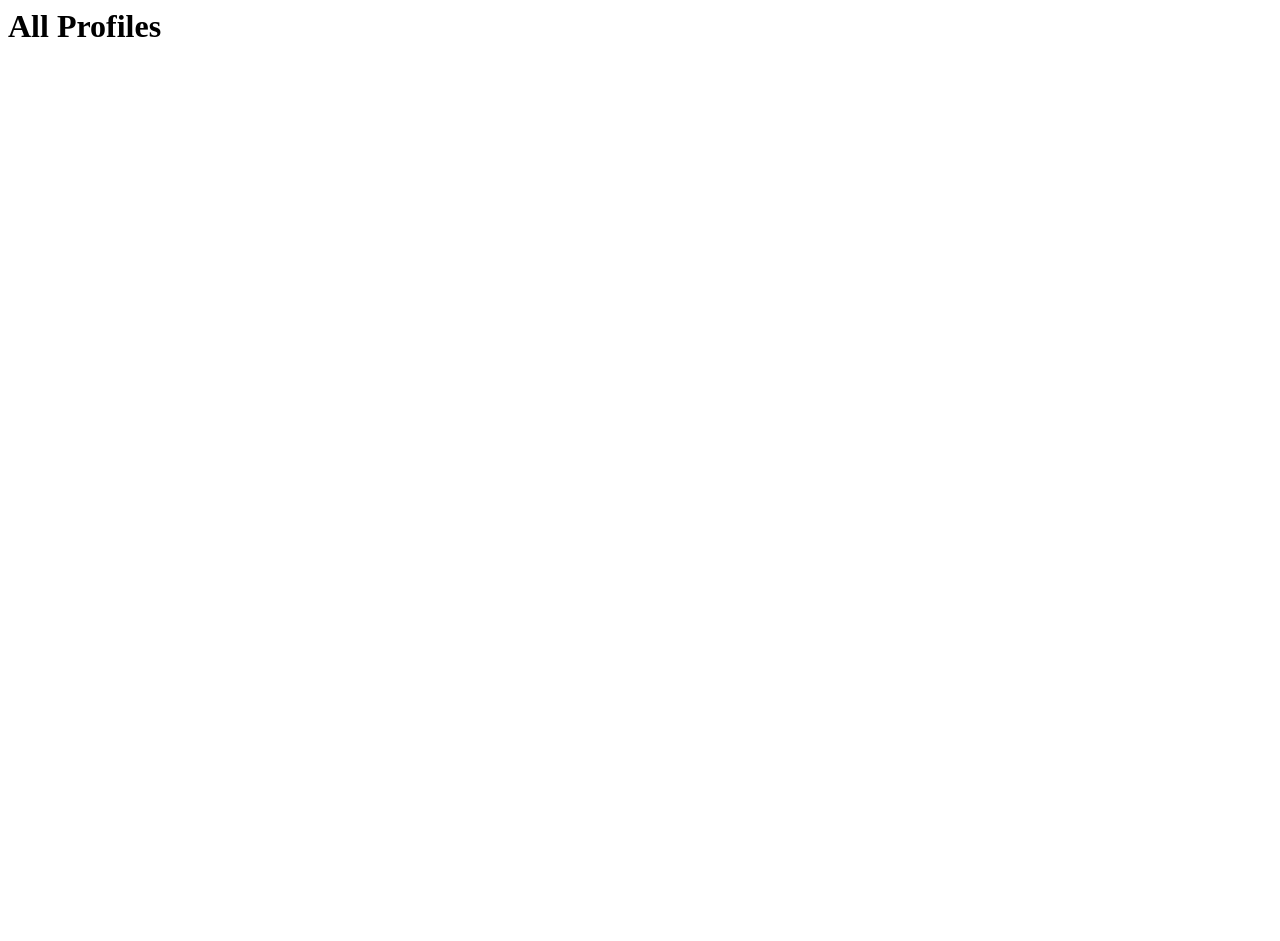
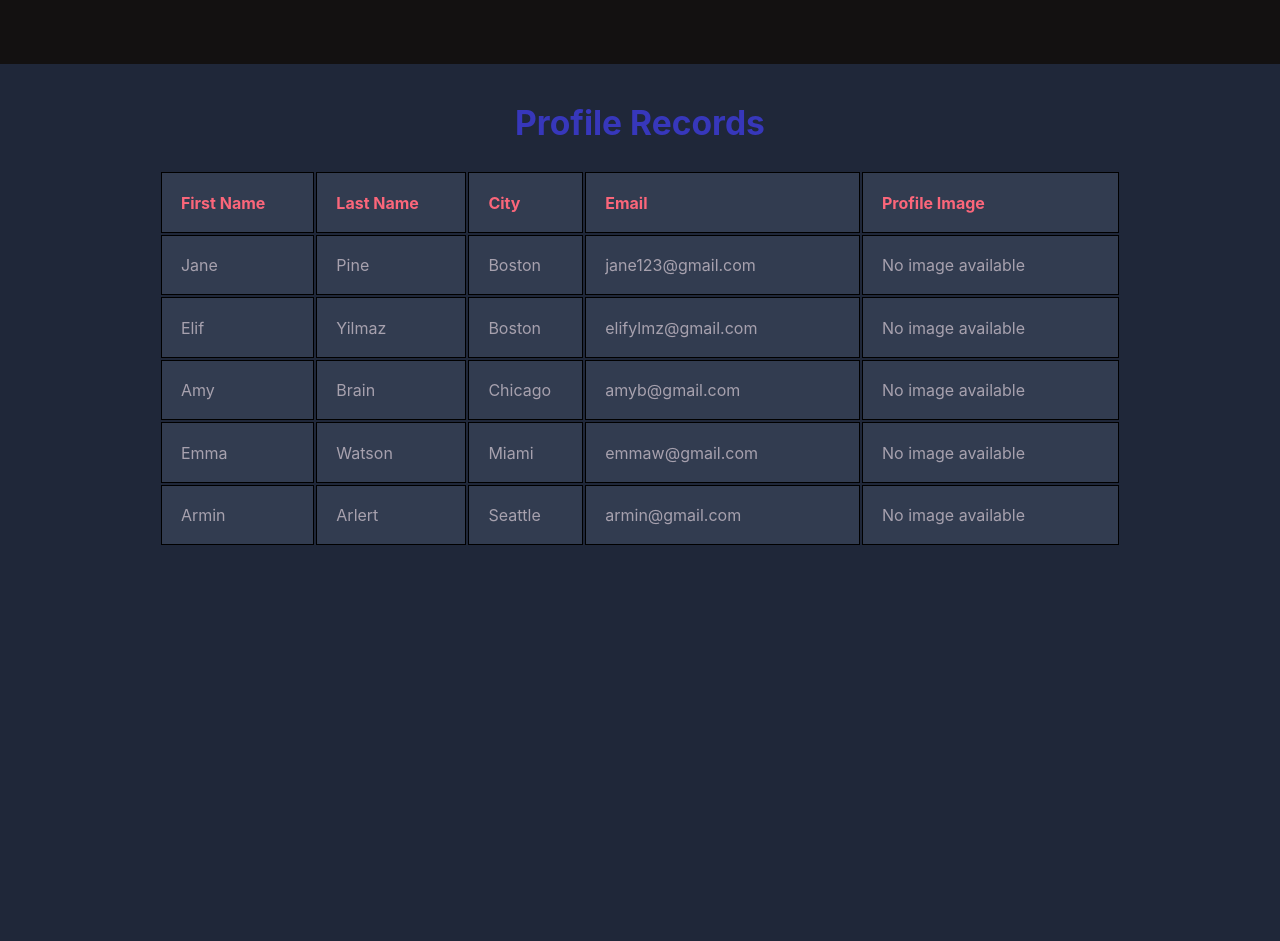
Before and after one commit to Senahilal/cs412, a Django app: page /mini_fb/ in a window 1280 px wide. Before the commit the page is almost empty. Before the commit the page ends 37 px from the top, so only its background shows below. Run offline with Django 5.2, Linux system fonts and the light colour scheme; data comes from the database, SQL or seed files in the repository.

Commit message:
updated style for mini_fb

```diff
--- /dev/null
+++ b/mini_fb/static/stylesmini.css
@@ -0,0 +1,116 @@
+*
+{
+    margin:0;
+    padding: 0;
+    font-family: medium-content-sans-serif-font, -apple-system, BlinkMacSystemFont, "Segoe UI", Roboto, Oxygen, Ubuntu, Cantarell, "Open Sans", "Helvetica Neue", sans-serif;
+}
+
+body
+{
+    align-content: center;
+    background-color:#1F2739;
+}
+
+
+
+/* NAVBAR */
+
+header{
+    background-color:rgb(19, 17, 17);
+    padding: 4vh;
+}
+
+
+nav ul{
+    display: flex;
+    list-style-type: none; /*Removing dots from list items */
+}
+
+nav ul li{
+    margin: 10px; /*space between each li*/
+}
+
+nav a {
+    text-decoration:none; /*removing underline of the links */
+    color: white;
+    font-weight: bold;
+    font-size: calc(7px + 1vw);
+}
+
+
+
+
+/* MAIN */
+main{
+    background-color:#1F2739;
+    margin: auto;
+    color: white;
+    font-size: 140%;
+    text-align: center;
+    padding:3%;
+    min-height:100vh;
+}
+
+h2{
+    color: rgb(55, 55, 187);
+}
+
+/* TABLE */
+/* table{
+    margin: auto;
+    text-align: center;
+    overflow: hidden;
+    width: 80%;
+    margin: 0 auto;
+    display: table;
+    padding: 0 0 8em 0;
+    background-color: #323C50;
+    color: #FB667A;
+
+
+
+}
+
+td{
+    border: 1px solid black;
+    padding: 2px;
+    font-weight: normal;
+}
+
+th{
+    border: 1px solid black;
+    padding: 2px;
+    color:yellow;
+    font-weight: bold;
+
+} */
+
+table th{
+    font-weight: bold;
+    font-size: 1em;
+    text-align: left;
+    color: #FB667A;
+}
+
+table td {
+    font-weight: normal;
+    font-size: 1em;
+    color: #A7A1AE;
+}
+
+table {
+    text-align: left;
+    overflow: hidden;
+    width: 80%;
+    margin: 0 auto;
+    display: table;
+    padding: 0 0 8em 0;
+}
+
+table td, table th {
+    padding-bottom: 2%;
+    padding-top: 2%;
+    padding-left:2%;
+    border: 1px solid black;
+    background-color: #323C50;
+}
--- a/mini_fb/templates/mini_fb/base.html
+++ b/mini_fb/templates/mini_fb/base.html
@@ -7,20 +7,27 @@
 <html>
     <head>
         <title>Base.html</title>
-        <!-- <link rel="stylesheet" href="{% static 'styles.css' %}"> -->
+        <link rel="stylesheet" href="{% static 'stylesmini.css' %}">
     </head>
 
     <body>
-
+        <header>
             <nav>
                 <ul>
-            <!-- EDIT -->
+                    <!-- use the scriptlet URL function to look up a URL by name -->
+                    <!-- TODO LATER -->
+                    <!-- <li><a href="{% url 'quote' %}">Home</a></li> -->
+
                 </ul>
             </nav>
+        </header>
 
+        <main>
             {% block content %}
             <!-- show_all here -->
             {% endblock %}
 
+        </main>
+
     </body>
 </html>
--- a/mini_fb/templates/mini_fb/show_all_profiles.html
+++ b/mini_fb/templates/mini_fb/show_all_profiles.html
@@ -2,6 +2,30 @@
 {% extends 'mini_fb/base.html' %}
 
 {% block content %}
-<h1>All Profiles</h1>
-<!-- List Users -->
+<h2>Profile Records</h2>
+<br>
+<table>
+    <tr>
+        <th>First Name</th>
+        <th>Last Name</th>
+        <th>City</th>
+        <th>Email</th>
+        <th>Profile Image</th>
+    </tr>
+    {% for profile in profiles %}
+    <tr>
+        <td>{{ profile.first_name }}</td>
+        <td>{{ profile.last_name }}</td>
+        <td>{{ profile.city }}</td>
+        <td>{{profile.email}}</td>
+        <td>
+            {% if profile.image_url %}
+                <img src="{{ profile.image_url }}" alt="{{profile.first_name}}'s' image" width="100">
+            {% else %}
+                No image available
+            {% endif %}
+        </td>
+    </tr>
+    {% endfor %}
+</table>
 {% endblock %}
```
Lines whose indentation alone changed are shown as unchanged.
